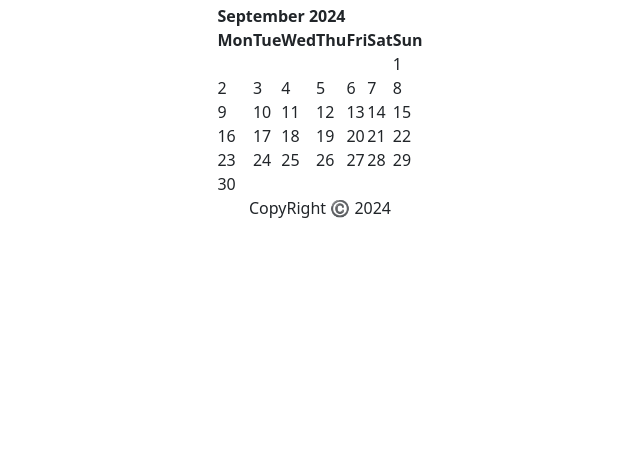
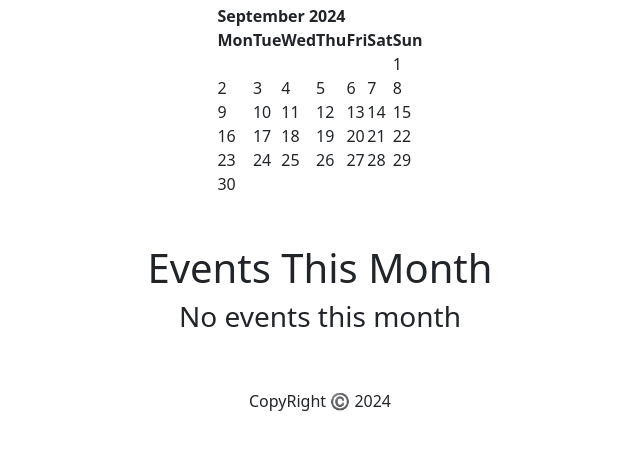
Before and after one commit to Arghya4201/myclub_website, a Django app: page / in a window 1280 px wide. Shown: the part 150-600 px from the top of the page, without its empty margins (320-960 px from the left). Run offline with Django 5.2, Linux system fonts and the light colour scheme; data comes from the database, SQL or seed files in the repository.

Commit message:
Django Wednesdays 36 FIltering events date wise

```diff
--- a/events/templates/events/home.html
+++ b/events/templates/events/home.html
@@ -5,6 +5,16 @@
     <h1>Hello {{name}}! Events for {{month}} {{year}}</h1>
     <h3>As of {{time}}, {{current_month}} {{current_date}}, {{current_year}}</h3>
     {{cal|safe}}
+    <br><br>
+    <h1>Events This Month</h1>
+    {% if events %}
+     {% for event in events %}
+      {{event.name}} {{event.event_date}} {{event.venue}}<br>
+     {% endfor %}
+    {% else %}
+    <h3>No events this month</h3>
+    {% endif %}
+    <br><br>
     CopyRight ©️ {{current_year}}
 </center>
 {%endblock%}
--- a/events/views.py
+++ b/events/views.py
@@ -241,6 +241,9 @@ def home(request, year=datetime.now().year, month=datetime.now().strftime("%B"))
     calendar_instance = HTMLCalendar()  # Create an instance of HTMLCalendar
     cal = calendar_instance.formatmonth(year, month_number)
 
+    #Querying Events based on current year and month
+    events = Event.objects.filter(event_date__year=year, event_date__month=month_number)
+
     # templates folder is at same level as our appName i.e events, so we write (this events is the one inside template) events/home.html as file location is templates->events->home.html. Here we point to the page what we want to render
     return render(
         request,
@@ -255,5 +258,6 @@ def home(request, year=datetime.now().year, month=datetime.now().strftime("%B"))
             "current_date": current_date,
             "current_month": current_month,
             "time": current_time,
+            "events": events
         },
     )
```
